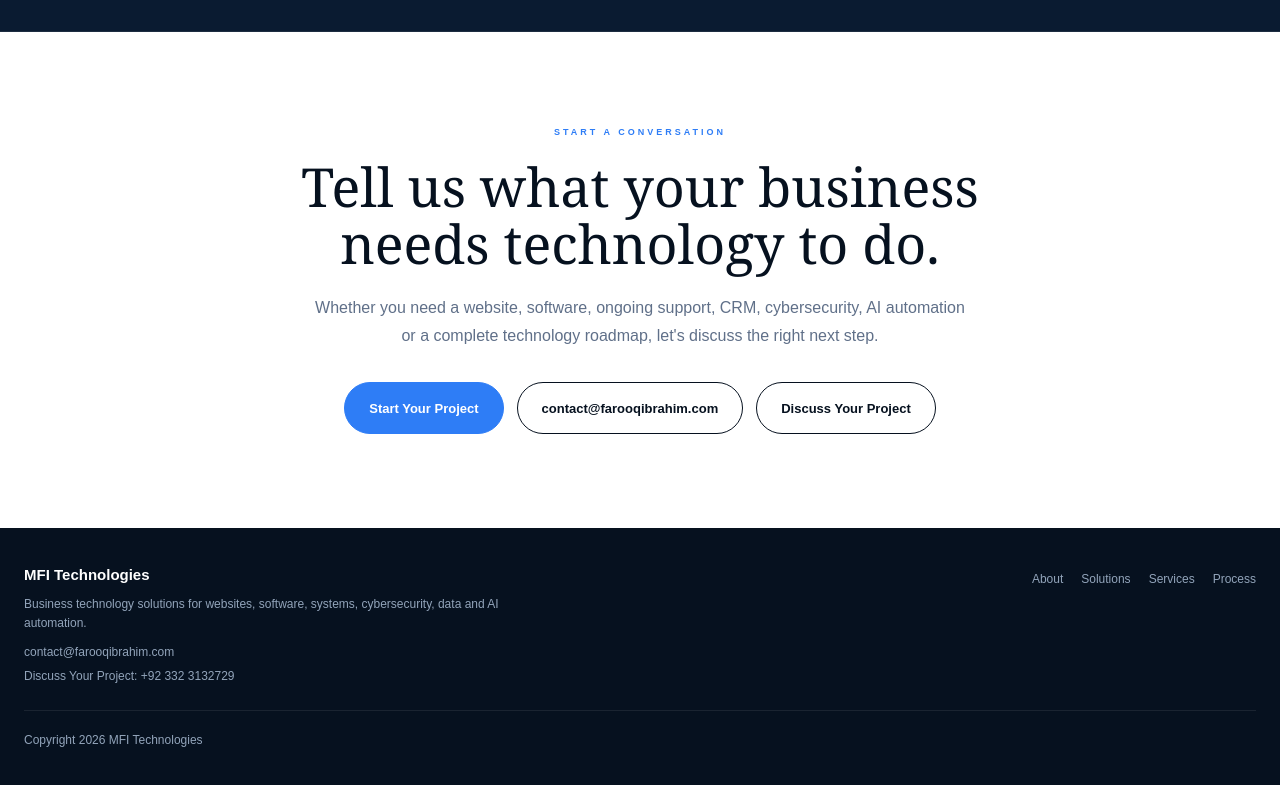
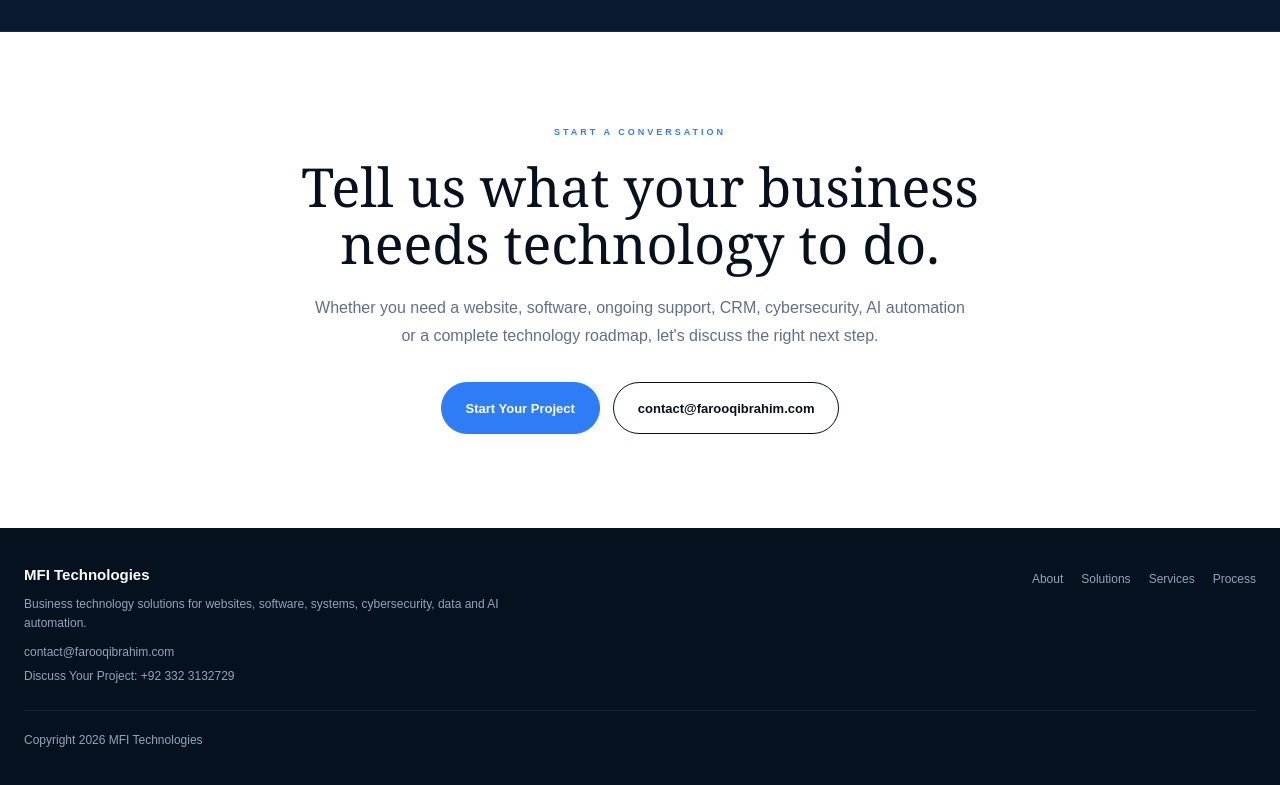
Before and after one commit to mfaroo15/my-portfolio, a Next.js app: page / in a window 1280 px wide. Shown: the part 4773-5558 px from the top of the page. Built offline with nearby package versions, Linux system fonts and the light colour scheme.

Commit message:
Update WhatsApp contact button

```diff
--- a/app/components/CTASection.tsx
+++ b/app/components/CTASection.tsx
@@ -1,5 +1,5 @@
 import { ButtonLink } from "@/app/components/ButtonLink";
-import { contactEmail, whatsappHref, whatsappLabel } from "@/app/data/site";
+import { contactEmail } from "@/app/data/site";
 
 type CTASectionProps = {
   eyebrow?: string;
@@ -25,9 +25,6 @@ export function CTASection({
           <a className="button button-dark" href={`mailto:${contactEmail}`}>
             {contactEmail}
           </a>
-          <a className="button button-dark" href={whatsappHref} rel="noopener noreferrer" target="_blank">
-            {whatsappLabel}
-          </a>
         </div>
       </div>
     </section>
```
